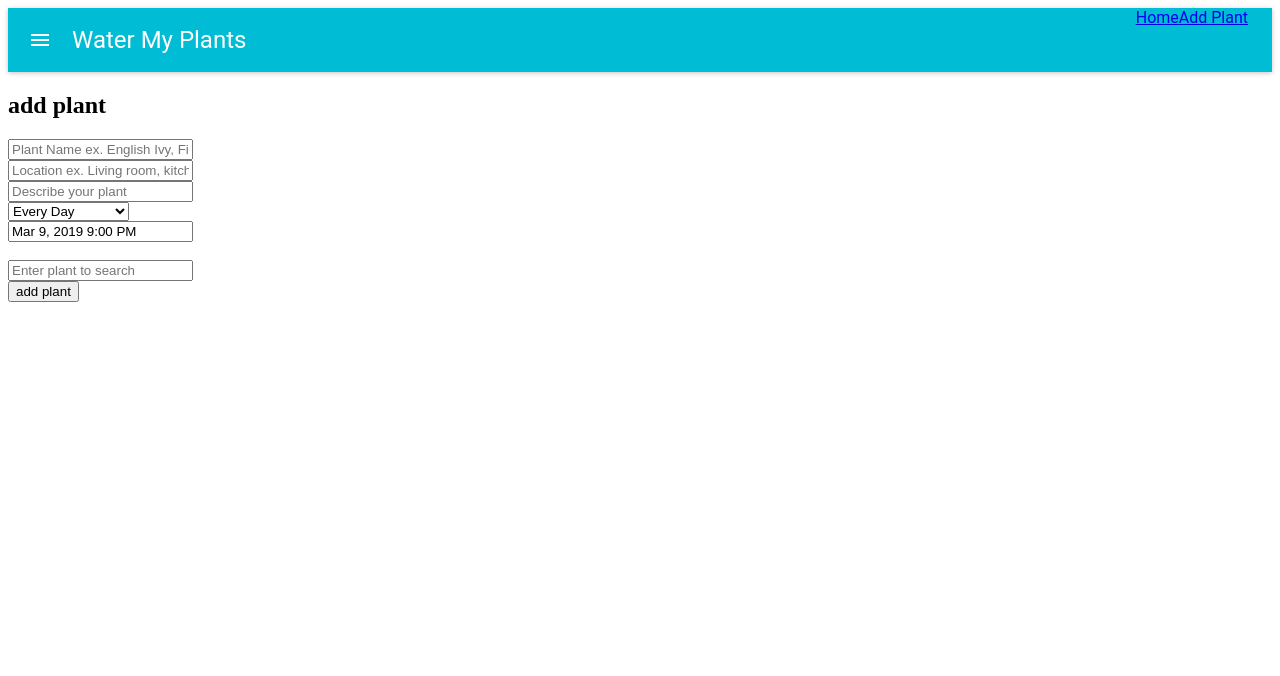
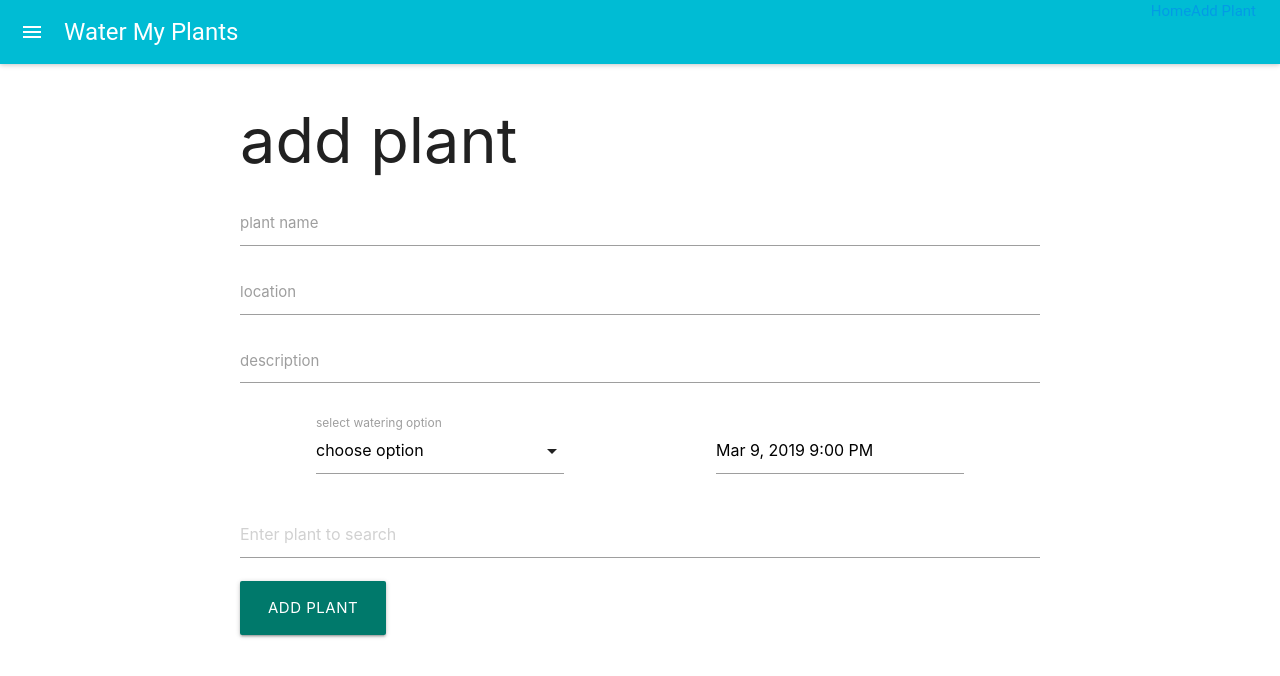
Before and after one commit to team-watermyplants/frontend-water-my-plants, a React (Create React App) app: page /add-plant in a window 1280 px wide. Shown: the top 676 px of the page. Built offline with nearby package versions, Linux system fonts and the light colour scheme; sample sign-in values are in the browser's storage.

Commit message:
materialized styling to PlantForm

```diff
--- a/package.json
+++ b/package.json
@@ -7,6 +7,7 @@
     "g": "^2.0.1",
     "lodash": "^4.17.11",
     "material-ui": "^0.20.2",
+    "materialize-css": "^1.0.0-rc.2",
     "moment": "^2.24.0",
     "notistack": "^0.5.0",
     "prop-types": "^15.7.2",
@@ -15,12 +16,14 @@
     "react-datepicker": "^2.1.0",
     "react-day-picker": "^7.3.0",
     "react-dom": "^16.8.4",
+    "react-materialize": "^2.6.0",
     "react-redux": "^6.0.1",
     "react-router-dom": "^4.3.1",
     "react-scripts": "2.1.8",
     "redux": "^4.0.1",
     "redux-logger": "^3.0.6",
-    "redux-thunk": "^2.3.0"
+    "redux-thunk": "^2.3.0",
+    "styled-components": "^4.1.3"
   },
   "scripts": {
     "start": "react-scripts start",
--- a/src/App.js
+++ b/src/App.js
@@ -1,6 +1,8 @@
 import React, { Component } from "react";
 import { Route, NavLink, withRouter } from "react-router-dom";
 import { connect } from "react-redux";
+
+import 'materialize-css/dist/css/materialize.min.css';
 
 import ProtectedRoute from "./components/ProtectedRoute";
 
--- a/src/components/forms/PlantForm.js
+++ b/src/components/forms/PlantForm.js
@@ -3,7 +3,9 @@ import { connect } from 'react-redux';
 import axios from 'axios';
 import DatePicker from 'react-datepicker';
 import "react-datepicker/dist/react-datepicker.css";
-import { debounce } from 'lodash';
+import styled from 'styled-components';
+import M from "materialize-css";
+
 
 import { addPlant, updatePlant, cancelUpdate } from '../../actions';
 
@@ -21,8 +23,7 @@ class PlantForm extends React.Component {
       },
       searchPlant: '',
       apiUrl: 'https://api.unsplash.com/search/photos',
-      apiKey:
-        '48117950a0275f34c51b3ddc13c4aa1606f1f38218226bfa626297fe80c98d6b',
+      apiKey: '48117950a0275f34c51b3ddc13c4aa1606f1f38218226bfa626297fe80c98d6b',
       amount: 1,
       images: [],
       startDate: Date.now()
@@ -35,6 +36,7 @@ class PlantForm extends React.Component {
         plant: this.props.activePlant,
       });
     }
+    M.AutoInit();
   };
 
   searchChangeHandler = e => {
@@ -71,7 +73,7 @@ class PlantForm extends React.Component {
     e.preventDefault();
     this.setState({
       images: [],
-      searchPlant: 'Plant image selected!',
+      searchPlant: 'Great Choice!',
       plant: { ...this.state.plant, plantURL: img },
     });
   };
@@ -86,8 +88,7 @@ class PlantForm extends React.Component {
       },
       searchPlant: '',
       apiUrl: 'https://api.unsplash.com/search/photos',
-      apiKey:
-        '48117950a0275f34c51b3ddc13c4aa1606f1f38218226bfa626297fe80c98d6b',
+      apiKey: '48117950a0275f34c51b3ddc13c4aa1606f1f38218226bfa626297fe80c98d6b',
       amount: 1,
       images: [],
     });
@@ -130,38 +131,55 @@ class PlantForm extends React.Component {
 
   render() {
     return (
-      <div>
+      <Wrapper>
+        <Container>
         <h1>{this.props.activePlant ? 'update plant' : 'add plant'}</h1>
         <form onSubmit={this.handleSubmit}>
+
+          <div class='input-field'>
+            <label>plant name</label>
             <input
               type="text"
               name="name"
               value={this.state.plant.name}
               onChange={this.changeHandler}
-            placeholder="Plant Name ex. English Ivy, Ficus, etc"
-          />
-          <br />
+              >
+            </input>
+          </div>
+
+          <div class='input-field'>
+          <label>location</label>
             <input
               type="text"
               name="location"
               value={this.state.plant.location}
               onChange={this.changeHandler}
-            placeholder="Location ex. Living room, kitchen, etc."
-          />
-          <br />
-          <input
-            type="text"
+              >
+            </input>
+          </div>
+
+          <div class='input-field'>
+            <label>description</label>
+            <textarea
+              class='materialize-textarea'
               name="description"
               value={this.state.plant.description}
               onChange={this.changeHandler}
-            placeholder="Describe your plant"
-          />
-          <br />
+              >
+            </textarea>
+          </div>
+
+          <WaterSelect>
+            <div class="input-field">
               <select>
-            <option>Every Day</option>
-            <option>Every Other Day</option>
+                <option value='' disabled selected>choose option</option>
+                <option value='1'>every day</option>
+                <option value='2'>every other day</option>
               </select>
-          <br />
+              <label>select watering option</label>
+            </div>
+
+            <div class='input-field'>
               <DatePicker
                 selected={this.state.startDate}
                 onChange={this.handleDateChange}
@@ -170,31 +188,46 @@ class PlantForm extends React.Component {
                 dateFormat="MMM d, yyyy h:mm aa"
                 withPortal
               />
-          <br />
+            </div>
+          </WaterSelect>
+          <div class='input-field'>
             <input
               type="text"
               name="searchPlant"
               value={this.state.searchPlant}
               onChange={this.searchChangeHandler}
               placeholder="Enter plant to search"
-          />
+            >
+            </input>
+          </div>
+
+          <div className='image-select-container'>
           {this.state.images.length > 0 ? (
             <ImageResults
               images={this.state.images}
               selectImage={this.selectImage}
             />
           ) : null}
-          <br />
-          <button onClick={this.handleSubmit}>
+          </div>
+
+          <button
+            className='btn waves-effect btn-large teal darken-2'
+            onClick={this.handleSubmit}>
             {this.props.activePlant ? 'update plant' : 'add plant'}
           </button>
+
           {this.props.activePlant ? (
-            <button onClick={this.handleUpdateCancel}>cancel</button>
+            <button
+              className='btn waves-effect btn-large teal darken-2'
+              onClick={this.handleUpdateCancel}>
+              cancel
+            </button>
           ) : (
             <div />
           )}
         </form>
-      </div>
+        </Container>
+      </Wrapper>
     );
   }
 }
@@ -208,3 +241,20 @@ export default connect(
   mapStateToProps,
   { addPlant, updatePlant, cancelUpdate }
 )(PlantForm);
+
+//Styled Components
+
+const Wrapper = styled.div`
+  max-width: 800px;
+  margin: 0 auto;
+`;
+
+const Container = styled.div`
+  width: 100%;
+`;
+
+const WaterSelect = styled.div`
+  display: flex;
+  justify-content: space-around;
+
+`;
```
Also changed, not shown: 1 other file (tests, documents, lock files or other folders). Lines whose indentation alone changed are shown as unchanged.
